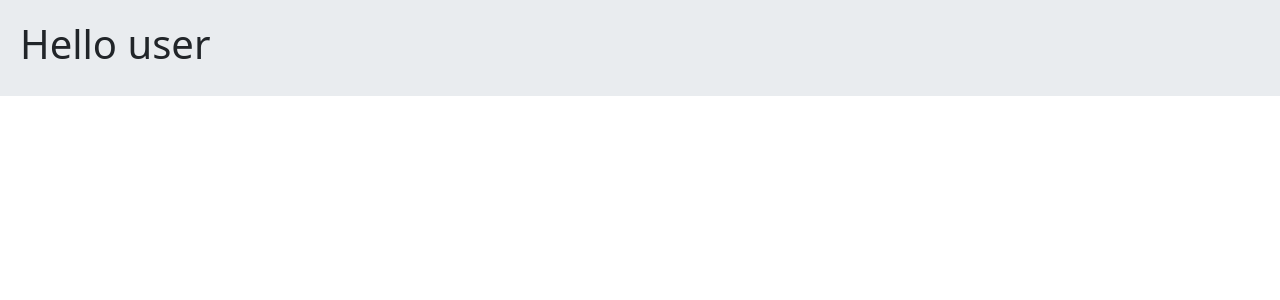
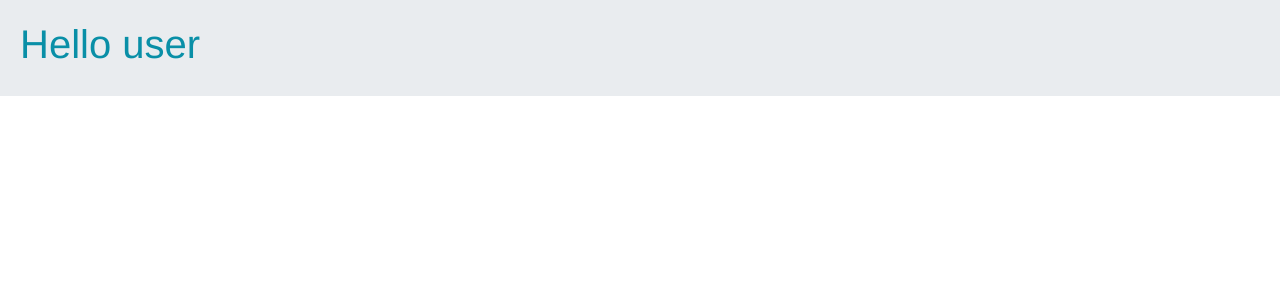
Before and after one commit to Amiralaeifar/django-onlineshop, a Django app: template Ecommerce/home/templates/home/home.html in a window 1280 px wide. Shown: the part 56-356 px from the top of the page. Run offline with Django 4.2, Linux system fonts and the light colour scheme; the template is opened without the code that fills it, so the values that code supplies are empty; parts of the project's set-up code (start-up, migrations or seed data) failed here and were passed over.

Commit message:
setting up static files

```diff
--- a/Ecommerce/Ecommerce/settings.py
+++ b/Ecommerce/Ecommerce/settings.py
@@ -120,6 +120,9 @@ USE_TZ = True
 # https://docs.djangoproject.com/en/4.2/howto/static-files/
 
 STATIC_URL = 'static/'
+STATICFILES_DIRS = [
+    BASE_DIR / 'static',
+]
 
 # Default primary key field type
 # https://docs.djangoproject.com/en/4.2/ref/settings/#default-auto-field
--- /dev/null
+++ b/Ecommerce/home/static/css/styles.css
@@ -0,0 +1,4 @@
+h1{
+    color:rgb(9, 143, 167);
+    font-family: 'Franklin Gothic Medium', 'Arial Narrow', Arial, sans-serif;
+}
--- a/Ecommerce/home/templates/home/home.html
+++ b/Ecommerce/home/templates/home/home.html
@@ -1,4 +1,11 @@
 {% extends 'base.html' %}
+{% load static %}
+
+
+{% block extra_headers %}
+<link rel="stylesheet" href="{% static 'css/styles.css' %}">
+{% endblock %}
+
 
 {% block content %}
 <h1>Hello user</h1>
--- /dev/null
+++ b/Ecommerce/static/css/jumbotron.css
@@ -0,0 +1,5 @@
+.jumbotron{
+    padding: 20px;
+    margin-bottom: 20px;
+    background-color: #e9ecef;
+}
--- a/Ecommerce/templates/base.html
+++ b/Ecommerce/templates/base.html
@@ -1,17 +1,18 @@
+{% load static %}
+
+
 <!DOCTYPE html>
 <html lang="en">
 <head>
     <meta charset="UTF-8">
     <title>Online Shop</title>
+
     <link href="https://cdn.jsdelivr.net/npm/bootstrap@5.1.3/dist/css/bootstrap.min.css" rel="stylesheet" integrity="sha384-1BmE4kWBq78iYhFldvKuhfTAU6auU8tT94WrHftjDbrCEXSU1oBoqyl2QvZ6jIW3" crossorigin="anonymous">
 
-    <style>
-        .jumbotron{
-            padding: 20px;
-            margin-bottom: 20px;
-            background-color: #e9ecef;
-        }
-    </style>
+    <link rel="stylesheet" href="{% static 'css/jumbotron.css' %}">
+
+    {% block extra_headers %}  {% endblock %}
+
 </head>
 <body>
 
```
